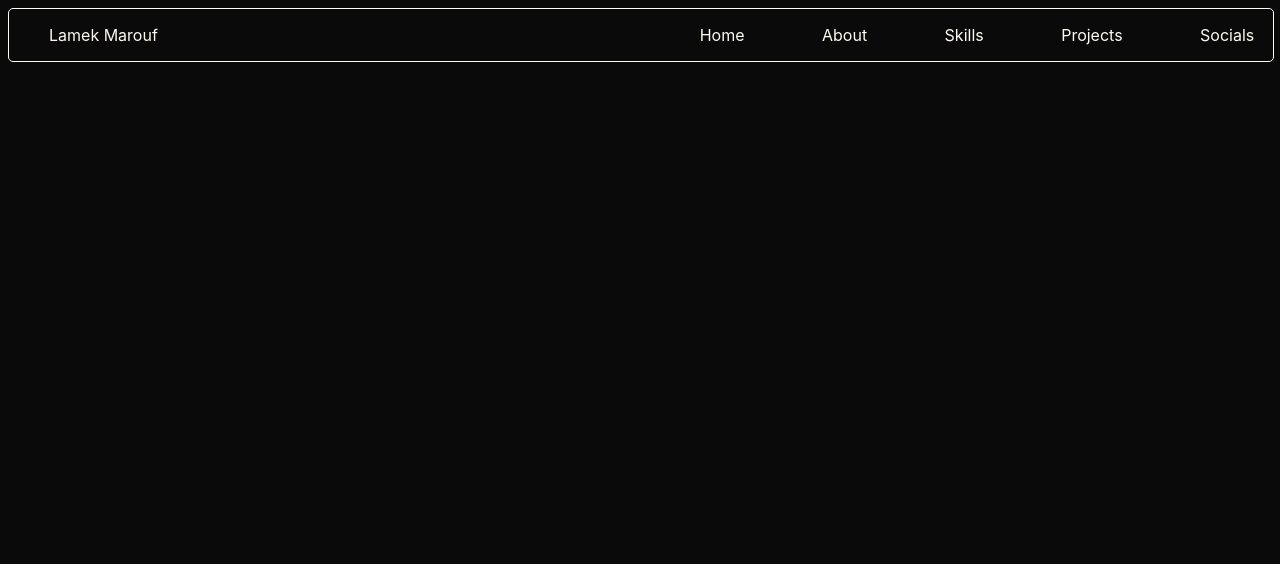
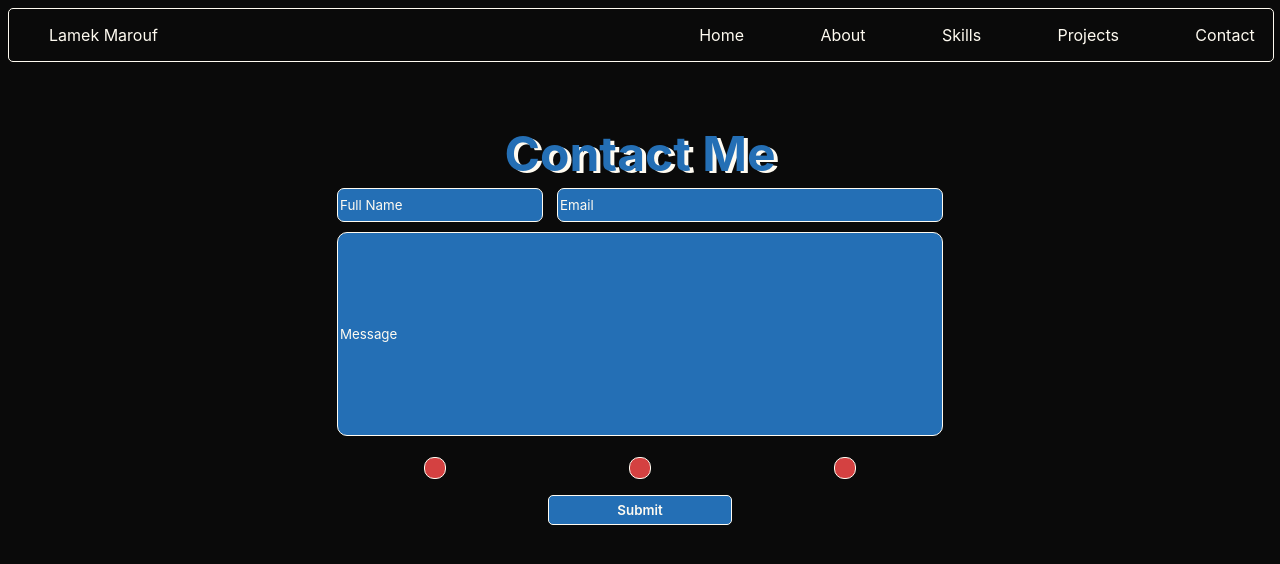
Before and after one commit to LamekMarouf/react-portfolio, a React (Create React App) app in the folder lameks-react-portfolio/: page / in a window 1280 px wide. Shown: the top 564 px of the page. Built offline with nearby package versions, Linux system fonts and the light colour scheme.

Commit message:
added contact.js

```diff
--- a/lameks-react-portfolio/src/App.js
+++ b/lameks-react-portfolio/src/App.js
@@ -5,7 +5,7 @@ import Homepage from "./components/Homepage";
 import About from "./components/About";
 import Skills from "./components/Skills";
 import Projects from "./components/Projects";
-import Socials from "./components/Socials";
+import Contact from "./components/Contact";
 
 function App() {
   return (
@@ -15,7 +15,7 @@ function App() {
     {/* <About /> */}
     {/* <Skills /> */}
     {/* {<Projects />} */}
-    {/* <Socials /> */}
+    <Contact />
     </>
   )
 }
--- /dev/null
+++ b/lameks-react-portfolio/src/components/Contact.js
@@ -0,0 +1,102 @@
+import React, { useState, useEffect } from "react";
+
+function Contact() {
+  const initialValues = { fullname: "", email: "", message: "" };
+  const [formValues, setFormValues] = useState(initialValues);
+  const [formErrors, setFormErrors] = useState({});
+  const [isSubmit, setIsSubmit] = useState(false);
+
+  const handleChange = (e) => {
+      const { name , value } = e.target;
+      setFormValues({ ...formValues, [name]: value });
+      console.log(formValues);
+  }
+
+  const handleSubmit = (e) => {
+      e.preventDefault();
+      setFormErrors(validate(formValues));
+      setIsSubmit(true)
+  };
+
+
+  useEffect(() => {
+      console.log(formErrors);
+    if(Object.keys(formErrors).length === 0 && isSubmit) {
+        console.log(formValues);
+    }
+  }, [formErrors])
+
+  const validate = (values) => {
+    const errors = {};
+
+    if (!values.fullname) {
+        errors.fullname = "Name is required."
+    }
+    if (!values.email) {
+        errors.email = "Email is required."
+    }
+    if (!values.message) {
+        errors.message = "Message is required."
+    }
+    return errors;
+  }
+
+  return (
+    <>
+      <section className="contact-container">
+
+        <form className="contact-form" onSubmit={handleSubmit}>
+
+            <div id="contact-form-title">Contact Me</div>
+
+          <div className="name-and-email">
+            <div className="fullname-box">
+              <input className="fullname-text"
+                type="text"
+                name="fullname"
+                placeholder = "Full Name"
+                value={formValues.fullname}
+                onChange={handleChange}
+              />
+            </div>
+
+            <div className="email-box">
+              <input className="email-text"
+                type="email"
+                name="email"
+                placeholder = "Email"
+                value={formValues.email}
+                onChange={handleChange}
+              />
+            </div>
+            </div>
+
+            <div className="message-box">
+              <input className="message-text"
+                type="text"
+                name="message"
+                placeholder="Message"
+                value={formValues.message}
+                onChange={handleChange}
+              />
+            </div>
+
+            <div className="error-messages">
+                <p class="error-message-box">{formErrors.fullname}</p>
+                <p class="error-message-box">{formErrors.email}</p>
+                <p class="error-message-box">{formErrors.message}</p>
+            </div>
+
+            <div className="submit-section">
+                <button id="submit-button">Submit</button>
+            </div>
+
+
+
+        </form>
+      </section>
+    </>
+  );
+}
+
+export default Contact;
--- a/lameks-react-portfolio/src/components/Navbar.js
+++ b/lameks-react-portfolio/src/components/Navbar.js
@@ -11,7 +11,7 @@ function Navbar() {
             <ul><a href="#about-link">About</a></ul>
             <ul><a href="#skills-link">Skills</a></ul>
             <ul><a href="#projects-link">Projects</a></ul>
-            <ul><a href="#socials-link">Socials</a></ul>
+            <ul><a href="#contact-link">Contact</a></ul>
         </div>
     </section>
 
--- a/lameks-react-portfolio/src/style.css
+++ b/lameks-react-portfolio/src/style.css
@@ -253,97 +253,113 @@ body{
     cursor: pointer;
 }
 
-/* Socials Section */
-.border-box-socials {
-    width: 90%;
-    height: 60%;
-    display: flex;
+/* Contact Section */
+
+.contact-container {
+    color: white;
+    display: grid;
+    align-items: center;
     justify-content: center;
-    align-items: center;
-    background-color: var(--mainText);
-    margin: auto;
 }
 
-.white-border-socials {
-    background-color: var(--mainBackground);
-    width: 98%;
-    height: 96%;
+.contact-form {
     display: grid;
-    grid-template-rows: 1fr 2fr 2fr;
+    align-items: center;
+    justify-content: center;
 }
 
-#socials-title {
-    color: var(--mainText);
-    font-size: 48px;
+#contact-form-title {
     display: flex;
     align-items: center;
     justify-content: center;
+    font-size: 48px;
     font-weight: 700;
+    color: var(--secondaryText);
+    text-shadow: 4px 2px var(--mainText);
+    margin-top: 10%;
 }
 
-.links-section {
+.name-and-email {
     display: flex;
     align-items: center;
-    justify-content: space-around;
-    color: var(--mainBackground);
+    justify-content: space-between;
 }
 
-.links-section p {
-    background-color: var(--mainText);
-    font-size: 36px;
-    width: 320px;
-    height: 80px;
-    font-weight: 600;
+.fullname-box, .email-box, .message-box {
     display: flex;
+    flex-direction: column;
     align-items: center;
-    justify-content: center;
-    border-radius: 40px;
-    cursor: pointer;
-    transition: .3s;
+    padding: 5px;
 }
 
-.links-section .social-buttons:hover {
-    background-color: rgb(36, 36, 36);
+.fullname-text {
+    height: 30px;
+    width: 200px;
+    border-radius: 7px;
+    background-color: var(--secondaryText);
     color: var(--mainText);
-    transition: .2s;
-    border: var(--mainText);
+    border: var(--mainText) 1px solid;
 }
 
-.links-section div {
+.email-text {
+    height: 30px;
+    width: 380px;
+    border-radius: 7px;
+    background-color: var(--secondaryText);
+    color: var(--mainText);
+    border: var(--mainText) 1px solid;
+}
+
+.message-text {
+    width: 600px;
+    height: 200px;
+    border-radius: 10px;
+    background-color: var(--secondaryText);
+    border: var(--mainText) 1px solid;
+    color: var(--mainText);
+}
+
+.submit-section {
     display: flex;
     align-items: center;
     justify-content: center;
 }
 
-.links-section a {
-    text-decoration: none;
-    color: var(--mainBackground);
+#submit-button {
+    width: 30%;
+    height: 30px;
+    color: var(--mainText);
+    font-weight: 600;
+    display: flex;
+    align-items: center;
+    justify-content: center;
+    background-color: var(--secondaryText);
+    border: var(--mainText) 1px solid;
+    border-radius: 5px;
+    transition: .3s ease;
 }
 
-#github-logo {
-    height: 80px;
+#submit-button:hover {
+    cursor: pointer;
     background-color: var(--mainText);
-    padding: 3px;
-    border-radius: 100px;
-    margin-right: 15px;
+    border-color: var(--secondaryText);
+    color: var(--secondaryText);
+    transition: .3s ease;
 }
 
-#linkedin-logo {
-    height: 80px;
-    background-color: var(--mainText);
-    border-radius: 100px;
-    margin-right: 15px;
+.error-messages {
+    display: flex;
+    align-items: center;
+    justify-content: space-around;
 }
 
-#resume-logo {
-    height: 80px;
-    background-color: var(--mainText);
-    margin-right: 15px;
+.error-message-box {
+    background-color: #d44141;
+    padding: 10px;
+    border: var(--mainText) 1px solid;
+    border-radius: 10px;
 }
 
-#phone-logo {
-    height: 80px;
-    background-color: var(--mainText);
-    margin-right: 15px;
-    border-radius: 100px;
+::placeholder {
+    color: var(--mainText);
 }
```
Also changed, not shown: lameks-react-portfolio/src/components/Socials.js (deleted, +0 -11 lines).
